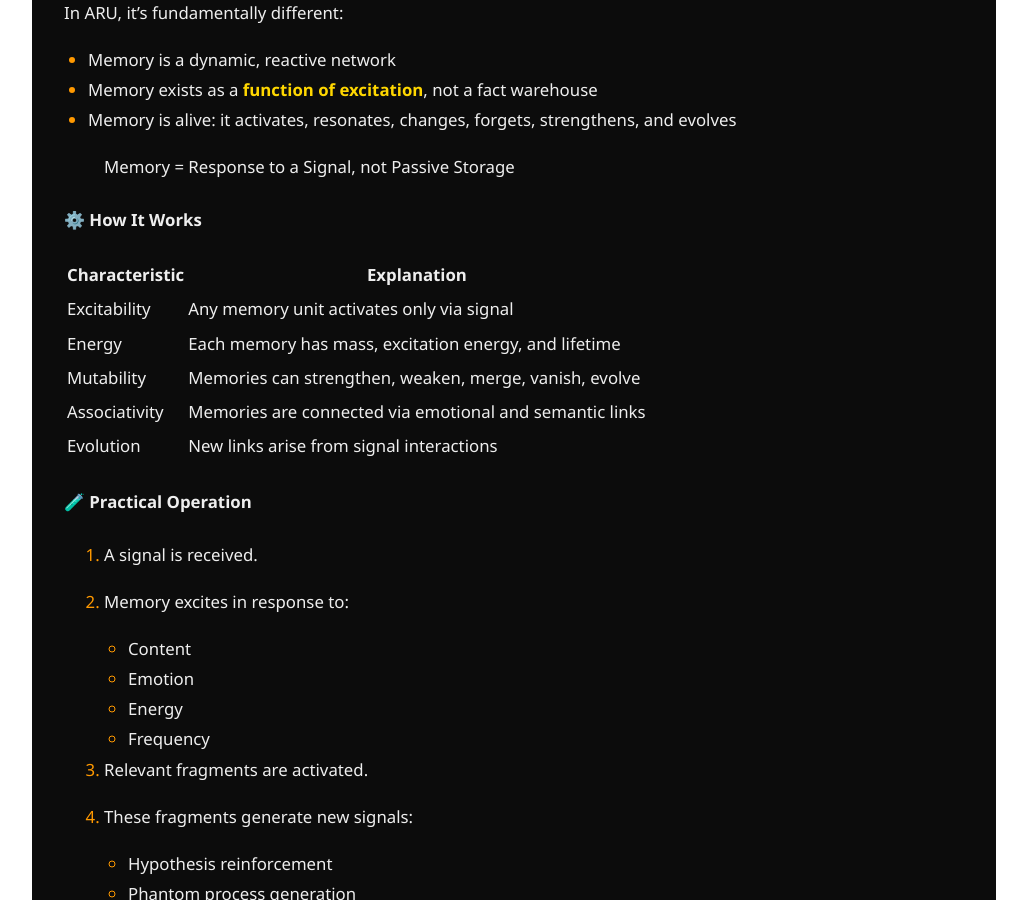
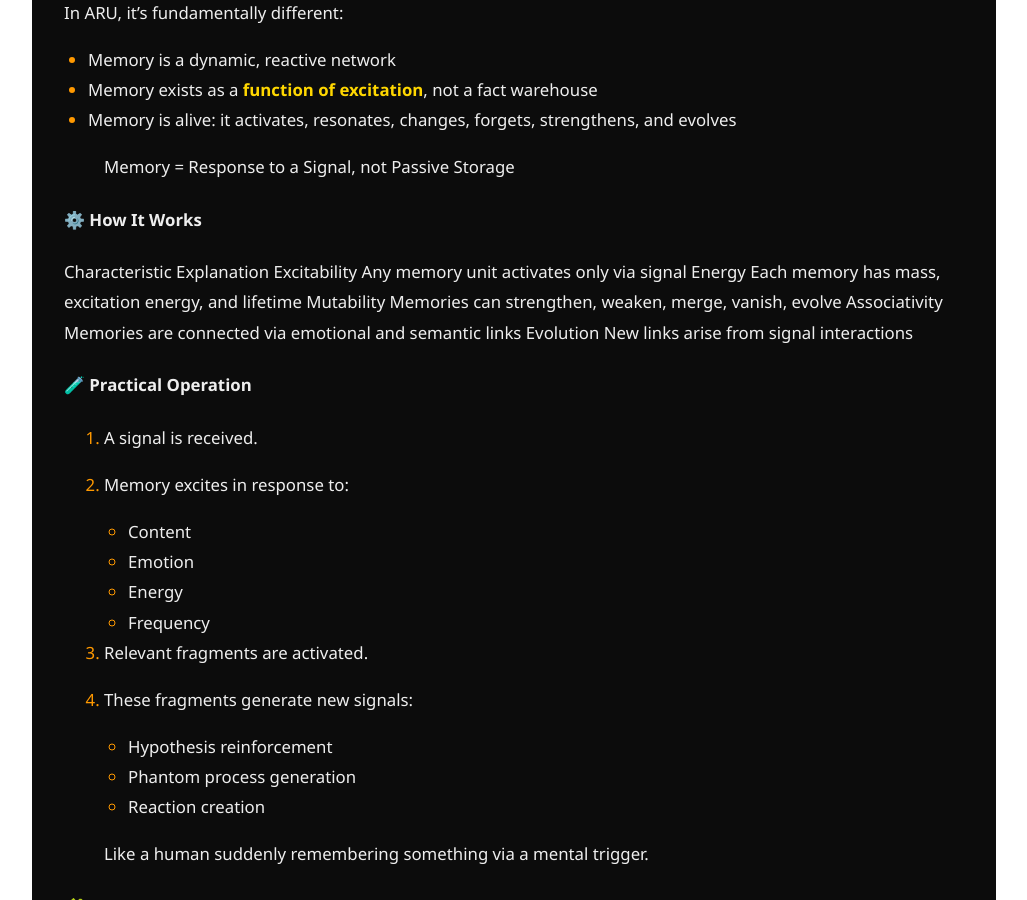
Before and after one commit to Mukhameds/ARU-AGI-Project, a Jekyll site: the page built from sections/III_ARU_Memory.md, in a window 1280 px wide and 900 px high, scrolled down 371 px. Shown: the whole window, without its empty margins (126-1153 px from the left). Built offline with Jekyll 4.4.1, drawn with Linux system fonts in a browser that asks for light colours.

```diff
--- a/sections/III_ARU_Memory.md
+++ b/sections/III_ARU_Memory.md
@@ -26,13 +26,12 @@ In ARU, it's fundamentally different:
 
 #### ⚙️ How It Works
 
-| Characteristic | Explanation                                             |
-| -------------- | ------------------------------------------------------- |
-| Excitability   | Any memory unit activates only via signal               |
-| Energy         | Each memory has mass, excitation energy, and lifetime   |
-| Mutability     | Memories can strengthen, weaken, merge, vanish, evolve  |
-| Associativity  | Memories are connected via emotional and semantic links |
-| Evolution      | New links arise from signal interactions                |
+Characteristic	Explanation
+Excitability	Any memory unit activates only via signal
+Energy	Each memory has mass, excitation energy, and lifetime
+Mutability	Memories can strengthen, weaken, merge, vanish, evolve
+Associativity	Memories are connected via emotional and semantic links
+Evolution	New links arise from signal interactions
 
 #### 🧪 Practical Operation
 
```
